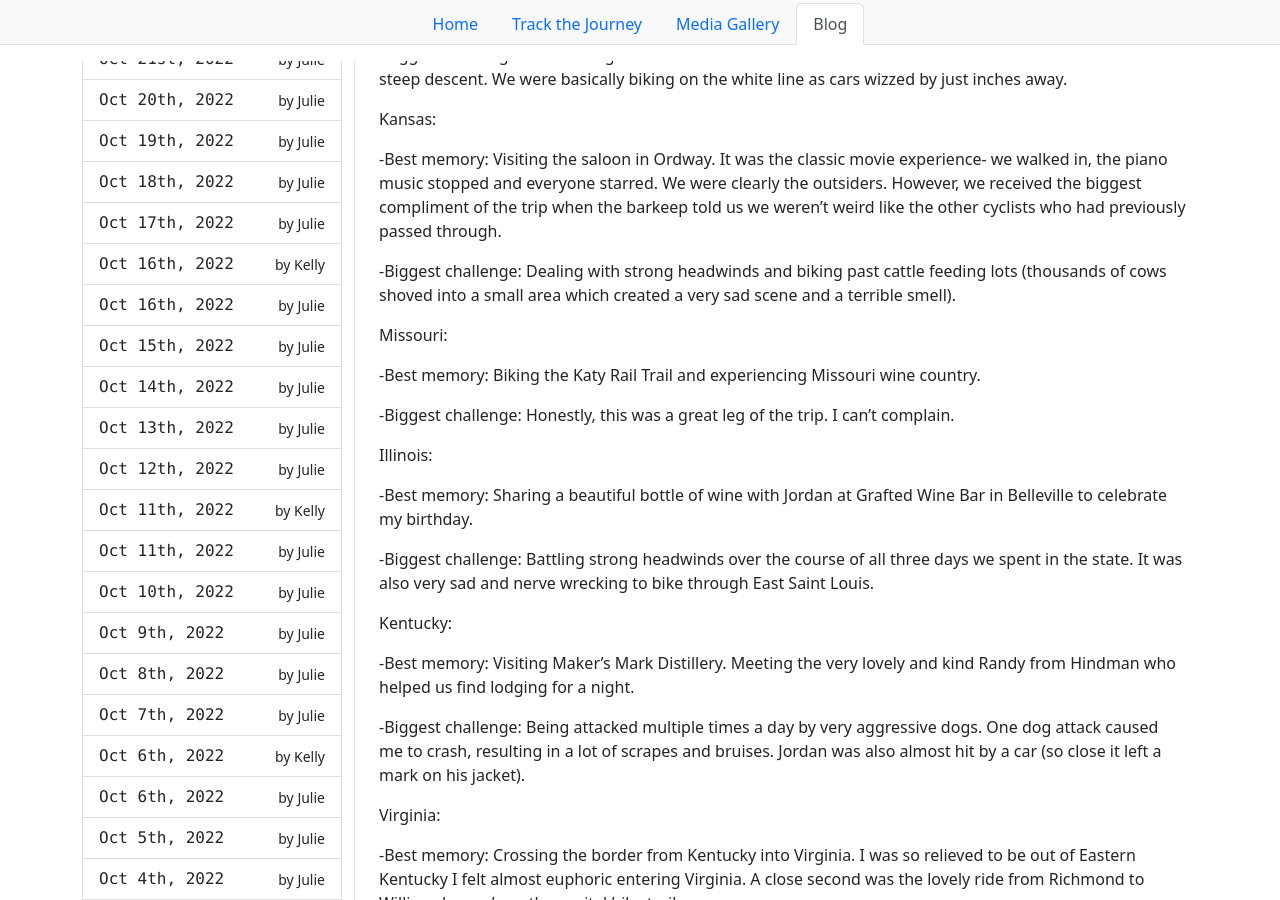
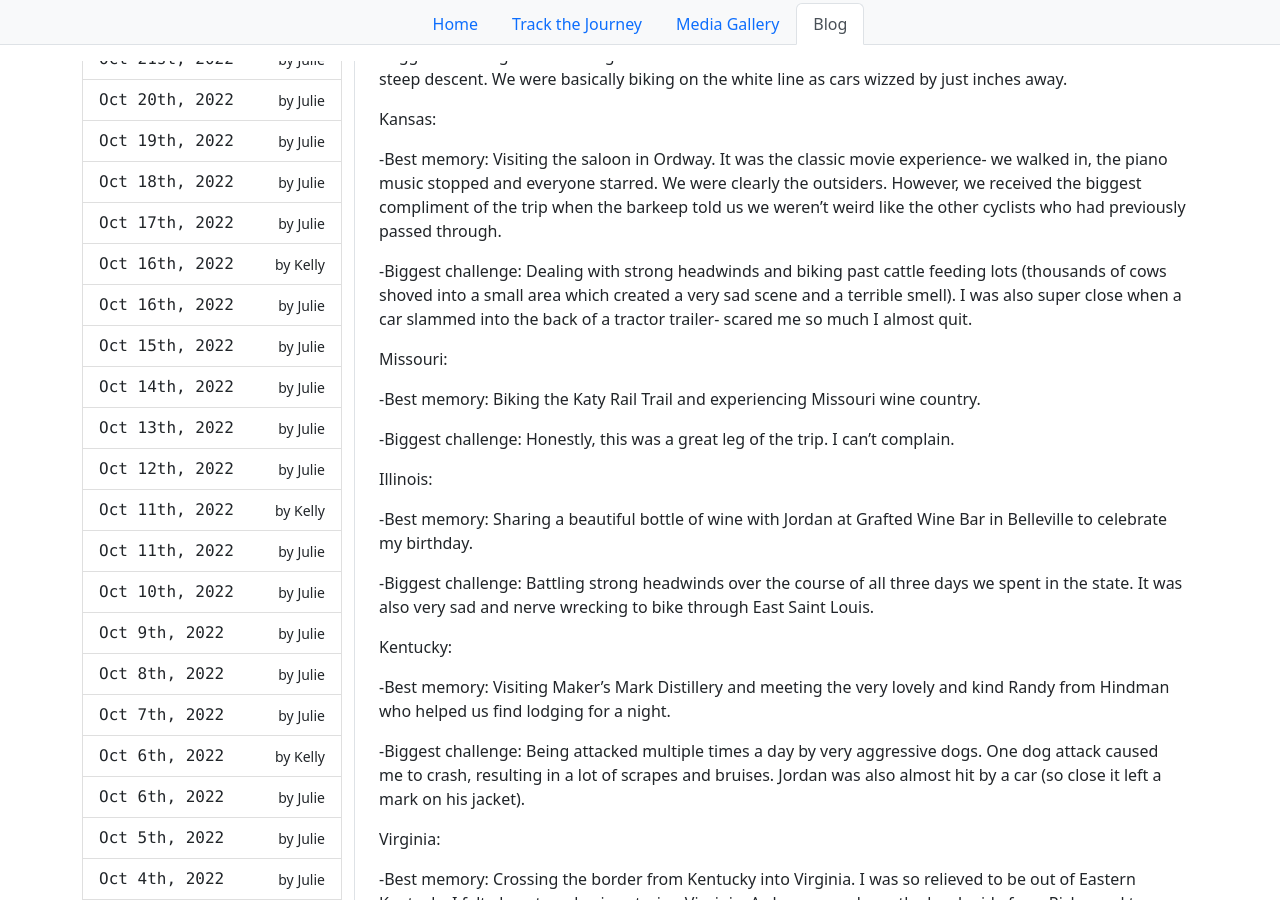
Before and after one commit to mdeanjones/bike-across-america, a Jekyll site: the page built from site/blog/kelly/_posts/2022-11-12-Ending-On-A-High-Note.md, in a window 1280 px wide and 900 px high, scrolled down 1324 px. Built offline with Jekyll 4.4.1, drawn with Linux system fonts in a browser that asks for light colours.

Commit message:
Update 2022-11-12-Ending-On-A-High-Note.md
Added thought to Kansas

```diff
--- a/site/blog/kelly/_posts/2022-11-12-Ending-On-A-High-Note.md
+++ b/site/blog/kelly/_posts/2022-11-12-Ending-On-A-High-Note.md
@@ -32,7 +32,7 @@ Kansas:
 
 -Best memory: Visiting the saloon in Ordway.  It was the classic movie experience- we walked in, the piano music stopped and everyone starred.  We were clearly the outsiders.  However, we received the biggest compliment of the trip when the barkeep told us we weren't weird like the other cyclists who had previously passed through.
 
--Biggest challenge: Dealing with strong headwinds and biking past cattle feeding lots (thousands of cows shoved into a small area which created a very sad scene and a terrible smell).
+-Biggest challenge: Dealing with strong headwinds and biking past cattle feeding lots (thousands of cows shoved into a small area which created a very sad scene and a terrible smell).  I was also super close when a car slammed into the back of a tractor trailer- scared me so much I almost quit.
 
 Missouri:
 
@@ -48,7 +48,7 @@ Illinois:
 
 Kentucky:
 
--Best memory: Visiting Maker's Mark Distillery.  Meeting the very lovely and kind Randy from Hindman who helped us find lodging for a night.
+-Best memory: Visiting Maker's Mark Distillery and meeting the very lovely and kind Randy from Hindman who helped us find lodging for a night.
 
 -Biggest challenge: Being attacked multiple times a day by very aggressive dogs.  One dog attack caused me to crash, resulting in a lot of scrapes and bruises.  Jordan was also almost hit by a car (so close it left a mark on his jacket).
 
```
